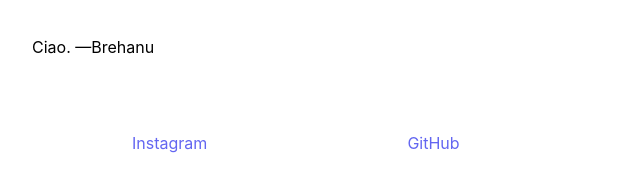
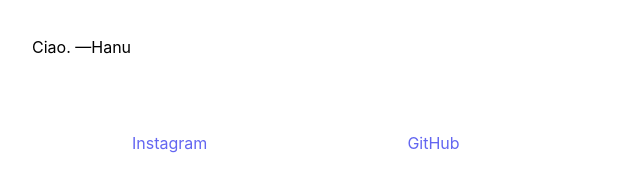
Before and after one commit to hanubugg/portfolio, a Gatsby site: page / in a window 1280 px wide. Shown: the part 2141-2332 px from the top of the page, 224-864 px from the left. Built offline with nearby package versions, Linux system fonts and the light colour scheme; Gatsby itself is replaced by a stand-in of ours.

Commit message:
Update signature on index page
Fixes #2 as a part of the rebrand initiative.

```diff
--- a/src/pages/index.jsx
+++ b/src/pages/index.jsx
@@ -109,7 +109,7 @@ const Index = () => {
 
 				<p>I hope through my projects, performances, and writings that you have gotten to know me better. If you'd like to collaborate, feel free to email me at <a href="mailto:hanu@hanuasfaw.com" target="_blank" rel="noreferrer">hanu (at) hanuasfaw (dot) com</a> and I will get back to you as soon as possible. You can find my socials down below.</p>
 
-				<p>Ciao. &#8212;Brehanu</p>
+				<p>Ciao. &#8212;Hanu</p>
 
 				<div className="flex justify-around mt-34 pt-34">
 					<a href="https://www.instagram.com/hanuasfaw/" target="_blank" rel="noreferrer">Instagram</a>
```
